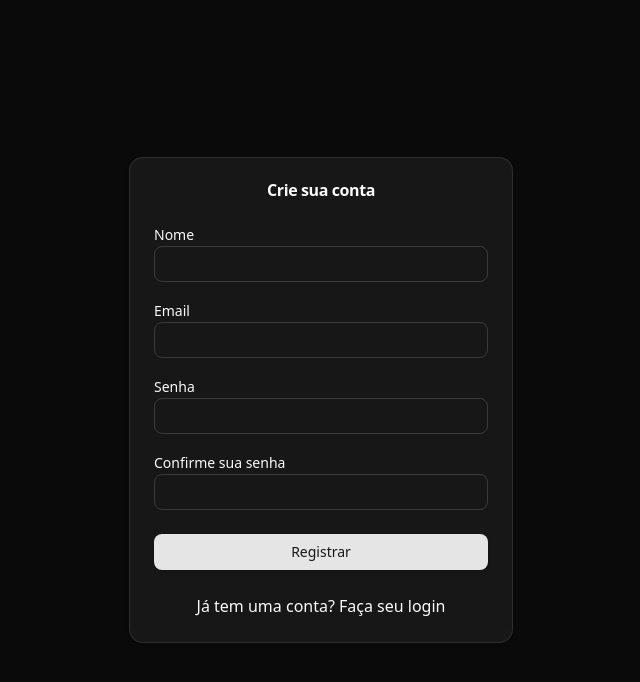
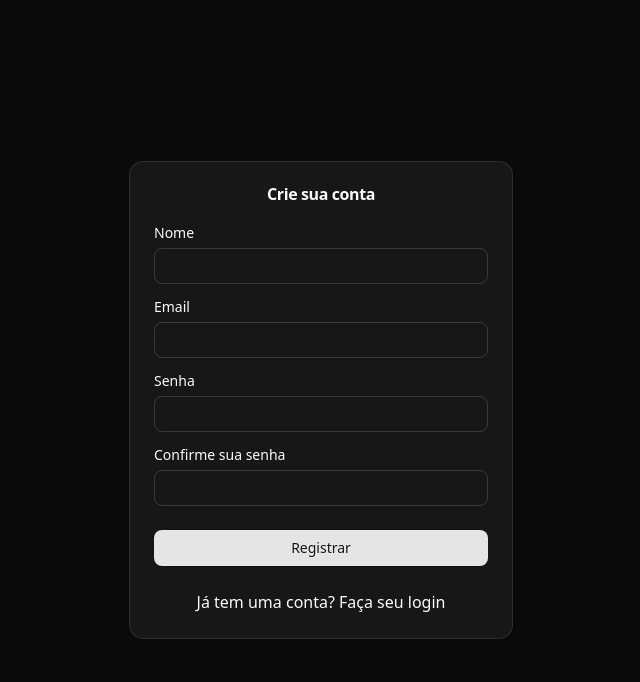
Before and after one commit to jjribeiro1/board-client, a Next.js app: page /register in a window 1280 px wide. Shown: the top 682 px of the page, without its empty margins (319-959 px from the left). Built offline with nearby package versions, Linux system fonts and the light colour scheme.

Commit message:
update button component to include cursor pointer style and adjust form item layout to use flexbox for better spacing

```diff
--- a/src/components/ui/button.tsx
+++ b/src/components/ui/button.tsx
@@ -5,7 +5,7 @@
 import { cn } from "@/lib/utils";
 
 const buttonVariants = cva(
-  "inline-flex items-center justify-center gap-2 whitespace-nowrap rounded-md text-sm font-medium transition-colors focus-visible:outline-hidden focus-visible:ring-1 focus-visible:ring-ring disabled:pointer-events-none disabled:opacity-50 [&_svg]:pointer-events-none [&_svg]:size-4 [&_svg]:shrink-0",
+  "inline-flex items-center justify-center gap-2 whitespace-nowrap rounded-md text-sm font-medium transition-colors cursor-pointer focus-visible:outline-hidden focus-visible:ring-1 focus-visible:ring-ring disabled:pointer-events-none disabled:opacity-50 [&_svg]:pointer-events-none [&_svg]:size-4 [&_svg]:shrink-0",
   {
     variants: {
       variant: {
--- a/src/components/ui/form.tsx
+++ b/src/components/ui/form.tsx
@@ -67,7 +67,7 @@
 
     return (
       <FormItemContext.Provider value={{ id }}>
-        <div ref={ref} className={cn("space-y-2", className)} {...props} />
+        <div ref={ref} className={cn("flex flex-col gap-y-2", className)} {...props} />
       </FormItemContext.Provider>
     );
   },
```
